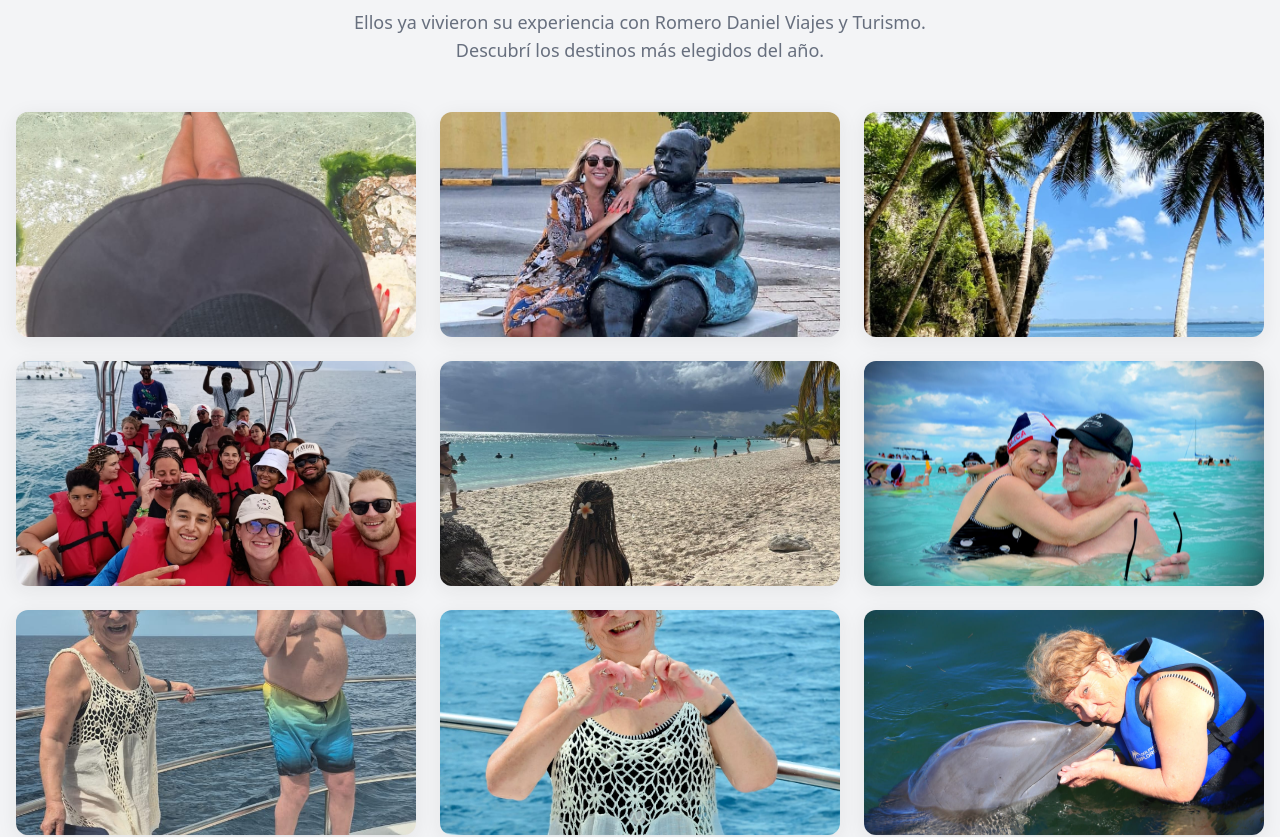
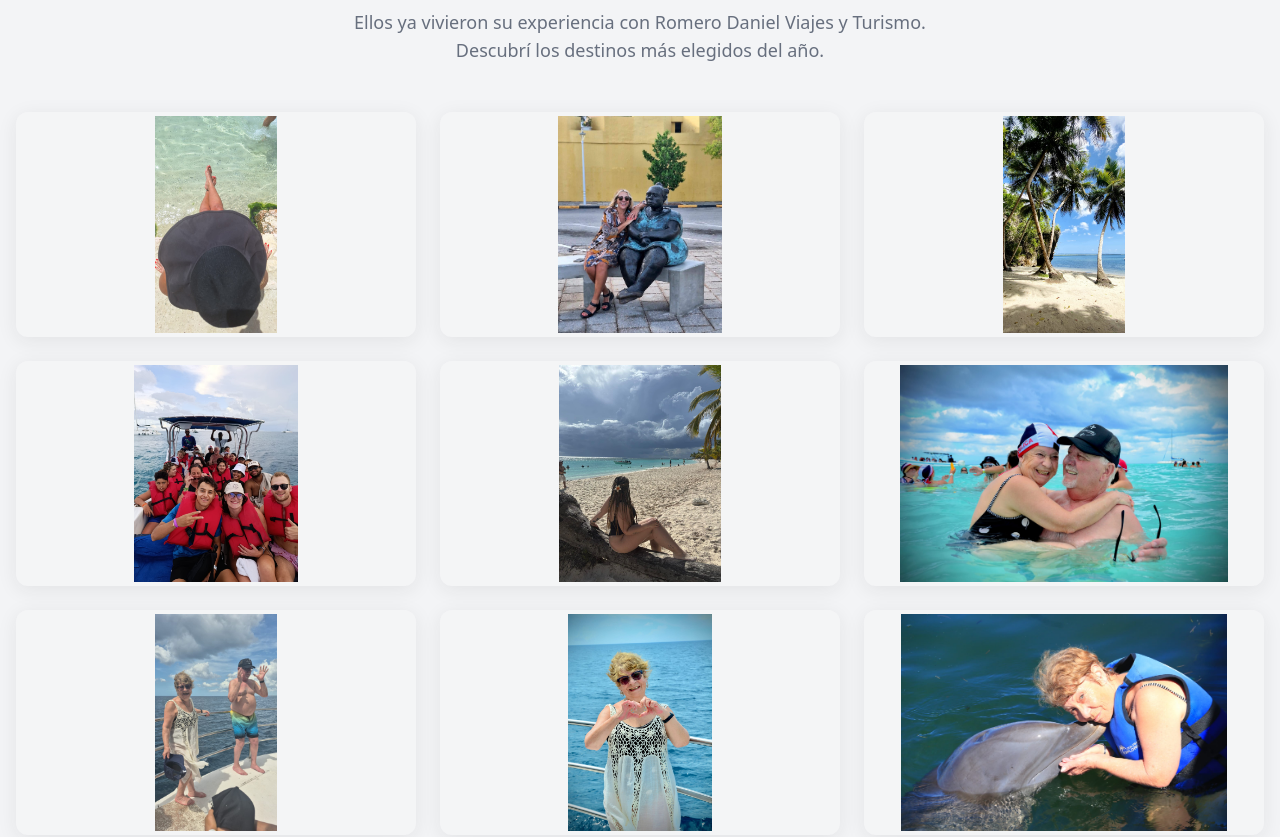
Before and after one commit to lautinsa/romer-daniel-viajes-turismo-61076, a React (Vite) app: page / in a window 1280 px wide. Shown: the part 4686-5523 px from the top of the page. Built offline with nearby package versions, Linux system fonts and the light colour scheme; the HTML template or start-up script is replaced by a standard one.

Commit message:
Revert image format changes

```diff
--- a/src/components/Gallery.tsx
+++ b/src/components/Gallery.tsx
@@ -8,7 +8,7 @@ import clientPhoto1 from "@/assets/client-photo-1.jpg";
 import clientPhoto2 from "@/assets/client-photo-2.jpg";
 import clientPhoto4 from "@/assets/client-photo-4.jpg";
 import clientPhoto5 from "@/assets/client-photo-5.jpg";
-import clientPhoto7 from "@/assets/client-photo-7-horizontal.jpg";
+import clientPhoto7 from "@/assets/client-photo-7.jpg";
 import clientPhoto8 from "@/assets/client-photo-8.jpg";
 import { AspectRatio } from "@/components/ui/aspect-ratio";
 
@@ -50,7 +50,7 @@ const Gallery = () => {
                 <img
                   src={image.src}
                   alt={image.alt}
-                  className="w-full h-full object-cover group-hover:scale-105 transition-transform duration-500"
+                  className={`w-full h-full ${index === 10 ? 'object-cover' : 'object-contain bg-muted/30 p-1'} group-hover:scale-105 transition-transform duration-500`}
                   loading="lazy"
                 />
               </AspectRatio>
```
